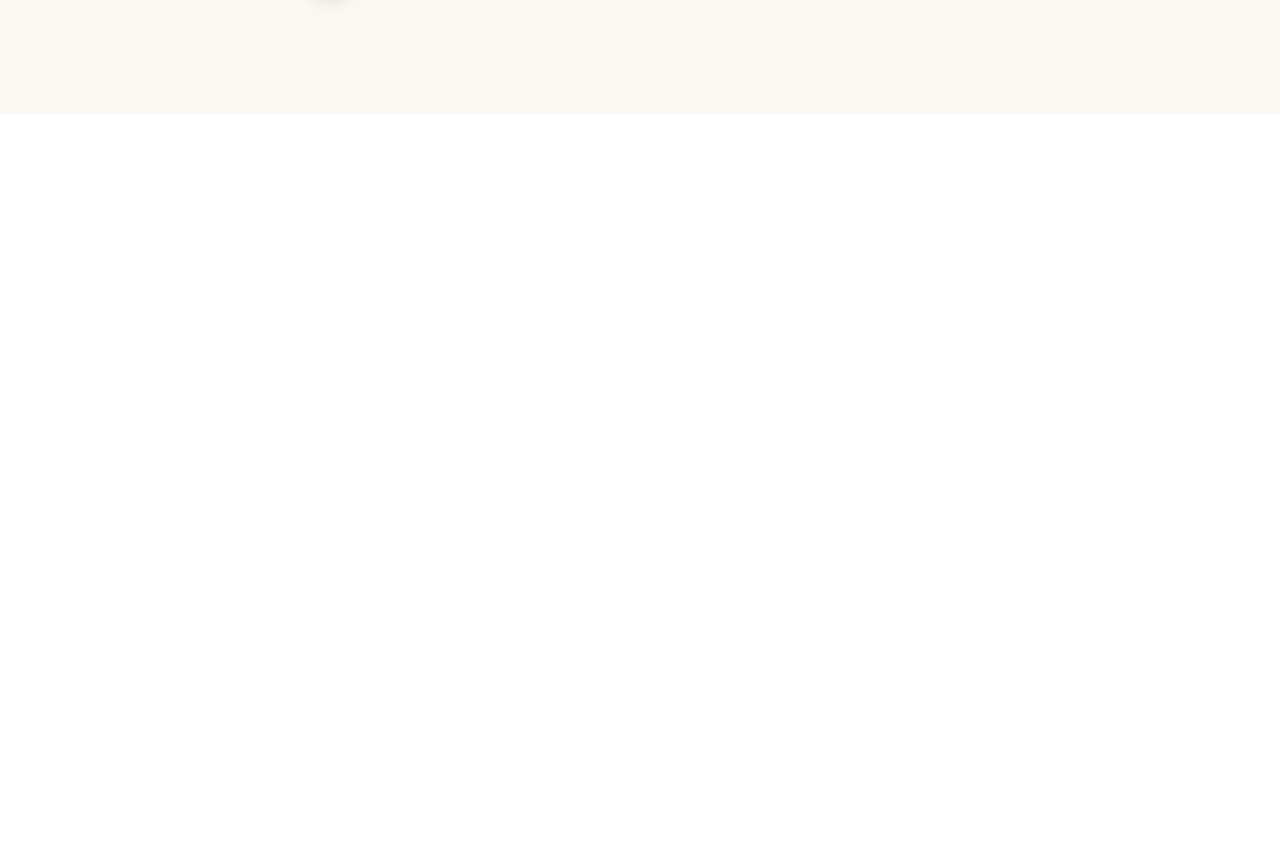
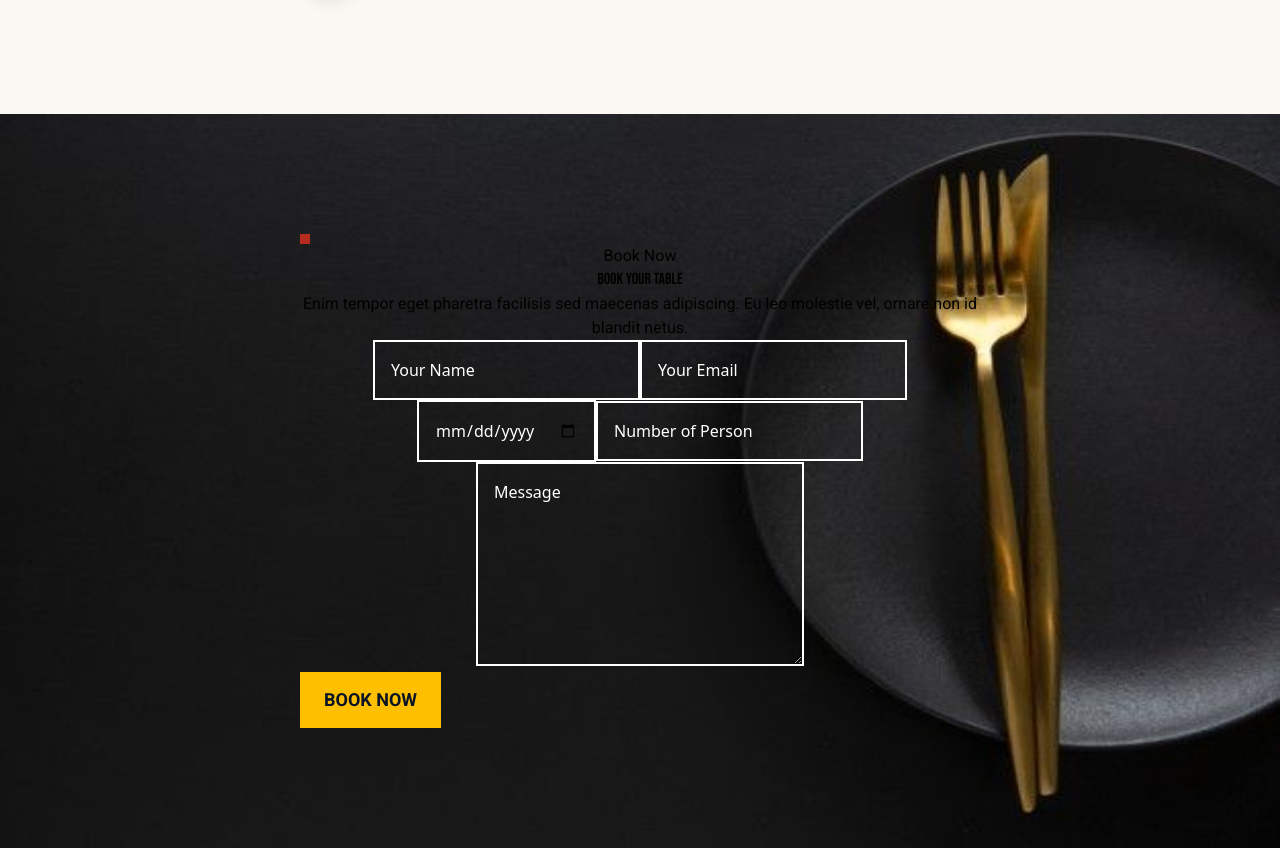
Before and after one commit to haqueashraful/softnio, a React (Vite) app: page / in a window 1280 px wide. Shown: the part 3713-4561 px from the top of the page. Before the commit the page ends 3827 px from the top, so only its background shows below. Built offline with nearby package versions, Linux system fonts and the light colour scheme.

Commit message:
book a table section done

```diff
--- /dev/null
+++ b/src/component/BookTable.jsx
@@ -0,0 +1,37 @@
+import React from 'react';
+
+const BookTable = () => {
+    return (
+        <div className='main-container book-table-bg text-left'>
+
+            {/* title */}
+            <div className='space-y-4 mb-10'>
+                <div className='flex gap-2 items-center'>
+                    <span className='square'></span>
+                    <p className='roboto text-lg lg:text-xl text-[#B52B1D] font-semibold'>Book Now</p>
+                </div>
+                <h1 className='text-[40px] text-white lg:text-6xl bebass-neue'>Book Your Table</h1>
+                <p className='roboto text-white tex\ w-full lg:w-2/5'>
+                    Enim tempor eget pharetra facilisis sed maecenas adipiscing. Eu leo molestie vel, ornare non id blandit netus.
+                </p>
+            </div>
+
+
+            {/* form */}
+            <div className='space-y-6 w-full lg:w-1/2'>
+                <div className='lg:flex gap-4'>
+                <input type="text" placeholder="Your Name" className="input w-full lg:w-1/2  " />
+                <input type="text" placeholder="Your Email" className="input w-full lg:w-1/2 " />
+                </div>
+                <div className='lg:flex gap-4'>
+                <input type="date" placeholder="Reservation Date" className="input w-full lg:w-1/2 " />
+                <input type="number" placeholder="Number of Person" className="input w-full lg:w-1/2 " />
+                </div>
+                <textarea name="" id="" cols="30" rows="7" placeholder="Message" className='w-full' ></textarea>
+                <button className='btn-common'>Book Now</button>
+            </div>
+        </div>
+    );
+};
+
+export default BookTable;
--- a/src/component/PopularFood.jsx
+++ b/src/component/PopularFood.jsx
@@ -61,7 +61,7 @@ const PopularFood = () => {
                     dotListClass=""
                     draggable
                     focusOnSelect={false}
-                    infinite={false}
+                    infinite={true}
                     itemClass=""
                     keyBoardControl
                     minimumTouchDrag={80}
@@ -96,7 +96,7 @@ const PopularFood = () => {
                         }
                     }}
                     rewind={false}
-                    rewindWithAnimation={false}
+                    rewindWithAnimation={true}
                     rtl={false}
                     shouldResetAutoplay
                     showDots={false}
--- a/src/index.css
+++ b/src/index.css
@@ -144,6 +144,26 @@
   background: #B52B1D;
 }
 
+/* book table style */
+.book-table-bg {
+  background: url('./assets/booktable.jpeg') no-repeat center;
+  background-size: 100% 100%;
+}
+
+input,
+textarea{
+  color: #ffffff;
+  background: none;
+  border: 2px solid #ffffff;
+  padding: 16px;
+}
+
+input::placeholder,
+textarea::placeholder {
+  appearance:  none;
+  color: #ffffff;
+}
+
 
 /* menual responsive */
 @media screen and (max-width: 768px) {
--- a/src/pages/Home.jsx
+++ b/src/pages/Home.jsx
@@ -2,6 +2,7 @@ import React from 'react';
 import Banner from '../component/Banner';
 import AboutSection from '../component/AboutSection';
 import PopularFood from '../component/PopularFood';
+import BookTable from '../component/BookTable';
 
 const Home = () => {
     return (
@@ -9,6 +10,7 @@ const Home = () => {
             <Banner />
             <AboutSection />
             <PopularFood />
+            <BookTable />
         </div>
     );
 };
```
Also changed, not shown: src/assets/bg.png (renamed from src/assets/Rectangle 4711.png), src/assets/booktable.jpeg (added).
